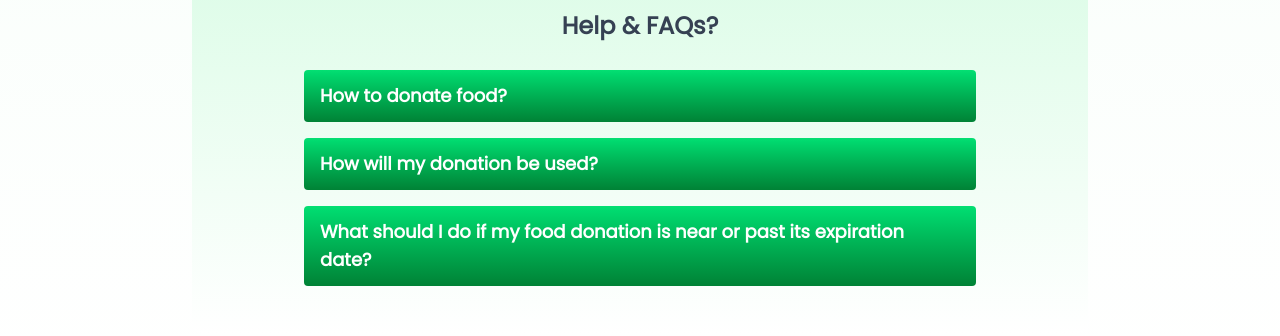
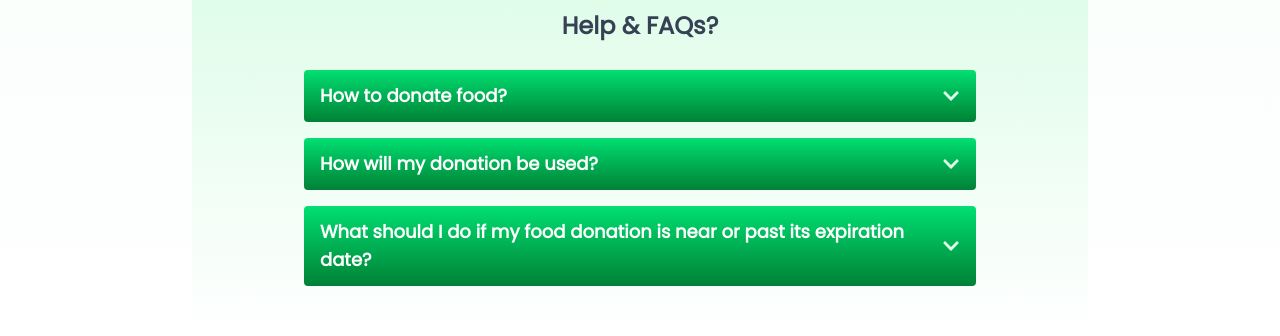
Before and after one commit to namanmahajan2020/Feeding-Futures, a React (Vite) app in the folder Feeding-Futures/user/: page /contact in a window 1280 px wide. Shown: the part 908-1244 px from the top of the page. Built offline with nearby package versions, Linux system fonts and the light colour scheme.

Commit message:
adjusting the about justification

```diff
--- a/Feeding-Futures/user/src/pages/About.jsx
+++ b/Feeding-Futures/user/src/pages/About.jsx
@@ -83,7 +83,7 @@ const About = () => {
           Nourishing Communities, One Meal at a Time
         </h1>
 
-        <div className="mx-auto max-w-6xl space-y-6 text-left text-base leading-7 text-gray-700 sm:space-y-8 md:text-justify md:text-lg md:leading-relaxed">
+        <div className="mx-auto max-w-6xl space-y-6 text-justify text-base leading-7 text-gray-700 sm:space-y-8 md:text-lg md:leading-relaxed">
           <p>
             Every meal counts when millions go hungry. We connect surplus food
             to those in need, transforming waste into hope and health.
--- a/Feeding-Futures/user/src/pages/Contact.jsx
+++ b/Feeding-Futures/user/src/pages/Contact.jsx
@@ -2,6 +2,7 @@ import React, { useState } from "react";
 import { NavLink } from "react-router-dom";
 import {
   FaEnvelope,
+  FaChevronDown,
   FaInstagram,
   FaMapMarkerAlt,
   FaPhoneAlt,
@@ -84,7 +85,7 @@ const accordionData = [
 ];
 
 function Contact() {
-  const [activeAccordions, setActiveAccordions] = useState([]);
+  const [activeAccordion, setActiveAccordion] = useState(null);
   const [formData, setFormData] = useState({
     name: "",
     email: "",
@@ -102,9 +103,7 @@ function Contact() {
   };
 
   const toggleAccordion = (index) => {
-    setActiveAccordions((prev) =>
-      prev.includes(index) ? prev.filter((i) => i !== index) : [...prev, index]
-    );
+    setActiveAccordion((prev) => (prev === index ? null : index));
   };
 
   const handleSubmit = async (e) => {
@@ -304,17 +303,25 @@ function Contact() {
             Help & FAQs?
           </p>
           {accordionData.map(({ question, answer }, index) => {
-            const isActive = activeAccordions.includes(index);
+            const isActive = activeAccordion === index;
             return (
               <div key={index} className="mb-4 rounded">
                 <button
-                  className={`w-full text-left text-base font-semibold text-white transition-transform duration-300 focus:outline-none sm:text-lg ${
+                  className={`flex w-full items-center justify-between text-left text-base font-semibold text-white transition-transform duration-300 focus:outline-none sm:text-lg ${
                     isActive ? "rounded-t" : "rounded"
                   } bg-gradient-to-b from-green-400 to-green-700 px-4 py-3 hover:scale-[1.01]`}
                   onClick={() => toggleAccordion(index)}
                   aria-expanded={isActive}
                 >
-                  {question}
+                  <span>{question}</span>
+                  <span
+                    className={`ml-4 inline-flex items-center justify-center text-green-100 transition-transform duration-300 ${
+                      isActive ? "rotate-180" : ""
+                    }`}
+                    aria-hidden="true"
+                  >
+                    <FaChevronDown className="text-base sm:text-lg" />
+                  </span>
                 </button>
                 {isActive && (
                   <div className="mt-1 mb-8 border-t border-green-600 bg-gradient-to-b from-white to-green-100 p-4 sm:mb-12">
--- a/Feeding-Futures/user/src/pages/Start.jsx
+++ b/Feeding-Futures/user/src/pages/Start.jsx
@@ -2,7 +2,7 @@ import React from 'react';
 import { NavLink } from "react-router-dom";
 const Start = () => {
   return (
-    <div className="flex-1 w-full bg-green-50 flex flex-col items-center justify-center font-poppins px-4 pt-24 pb-12">
+    <div className="flex-1 w-full bg-gradient-to-b from-white to-green-50 flex flex-col items-center justify-center font-poppins px-4 pt-24 pb-12">
       {/* Title */}
       <p className="text-3xl md:text-5xl font-bold mb-6 text-center text-black">
         Welcome to Feeding <span className="text-[#06C167] font-extrabold">Futures</span>
```
